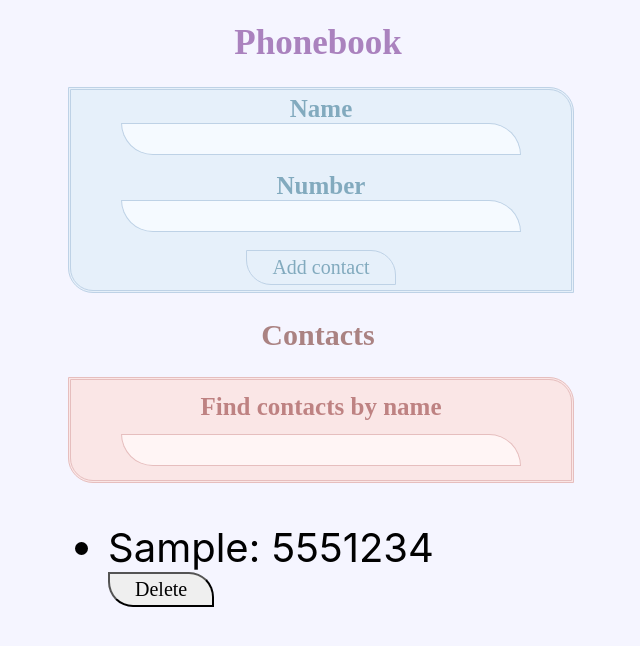
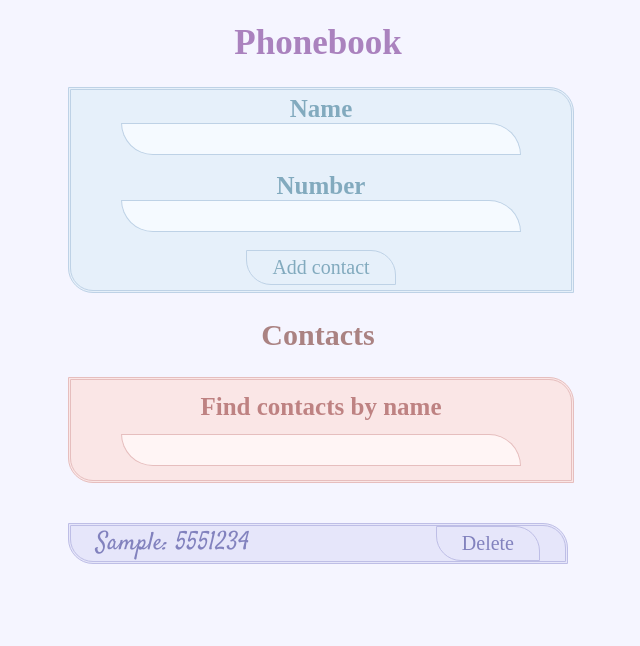
Before and after one commit to OlehKozubJS/goit-react-hw-02-phonebook, a React (Create React App) app: page / in a window 1280 px wide. Both pictures are taken after typing "Sample", "5551234" into the empty fields and a click on the button "Add contact". Shown: the top 646 px of the page, without its empty margins (322-962 px from the left). Built offline with nearby package versions, Linux system fonts and the light colour scheme; a web font is replaced by a local one.

Commit message:
Update ContactList.jsx

```diff
--- a/src/components/ContactList.jsx
+++ b/src/components/ContactList.jsx
@@ -5,13 +5,13 @@ import ContactListStyles from "./PhonebookCSS/ContactList.module.css";
 export class ContactList extends Component {
     render() {
         return (
-            <ul className={ContactListStyles.ContactList}>
+            <ul className={ContactListStyles.contactList}>
                 {
                     this.props.items.map(
                         item => (
-                            <li key={item.id} className={ContactListStyles.ContactListItem}>
-                                <span className={ContactListStyles.ContactListItemText}>{item.name}: {item.number}</span>
-                                <button data-id={item.id}  className={ContactListStyles.ContactListItemButton} onClick={this.props.clickFunction}>Delete</button>
+                            <li key={item.id} className={ContactListStyles.contactListItem}>
+                                <span className={ContactListStyles.contactListItemText}>{item.name}: {item.number}</span>
+                                <button data-id={item.id}  className={ContactListStyles.contactListItemButton} onClick={this.props.clickFunction}>Delete</button>
                             </li>
                         )
                     )
```
